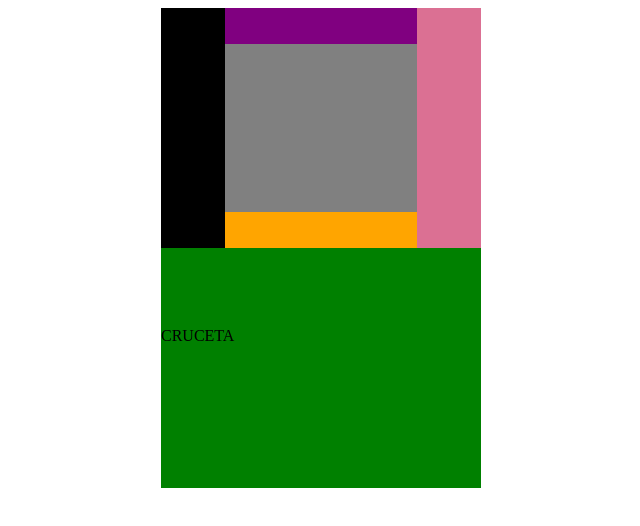
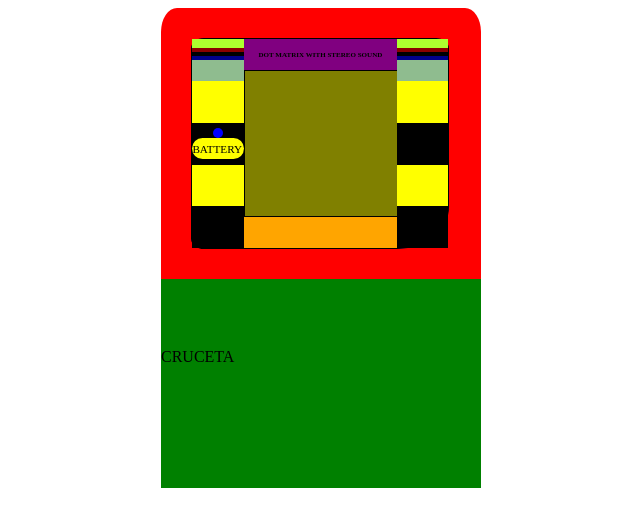
Before and after one commit to AlFlores10/proy.Videoconsola, a plain HTML site: page index.html in a window 1280 px wide. Shown: the whole page, without its empty margins (319-959 px from the left). Drawn offline with Linux system fonts and the light colour scheme.

Commit message:
maquetacion parte superior terminada

```diff
--- a/css/estilos.css
+++ b/css/estilos.css
@@ -12,38 +12,50 @@
     width: 20em;
     height: 30em;
     background-color: red;
-    border-radius: 10% 10% 30% 10%;
+    border-radius: 5% 5% 15% 5%;
 
     display:flex;
     flex-direction: column;
 }
 
-/*********************************
-************* PANTALLA ***********
-*********************************/
+/***********************************************
+************* PANTALLA *************************
+************************************************/
+
 .pantalla {
     height: 50%;
-    width: 100%;
+    width: 80%;
 
      background-color: blue;
      display: flex;
      flex-direction: row;
+     border-radius: 5% 5% 20% 5%;
+     border: 0.1em solid black;
+     margin: 1.9em;
+
 }
 
 
 .pantallaLeft {
     height: 100%;
     width: 20%;
+    border-radius: 20% 20% 20% 20%;
 
-     background-color: black;
+    display: flex;
+    flex-direction: column;
+
+   /* background-color: black; */
+
 }
 
 
 .pantallaCenter {
     height: 100%;
     width: 60%;
+    background-color: darkgreen;
 
-     background-color: darkgreen;
+    display: flex;
+    flex-direction: column;
 }
 
 
@@ -51,27 +63,90 @@
     height: 100%;
     width: 20%;
 
-     background-color: palevioletred;
+    /* background-color: palevioletred; */
 }
 
 
-.cristalUp {
+/********************************************************
+***************** CRISTAL IZQUIERDO **********************
+********************************************************/
+
+.cristalLeft1 {
+    height: 20%;
+    width: 100%;
+
+    background-color: black;
+}
+
+
+.cristalLeft2 {
+    height: 20%;
+    width: 100%;
+
+    background-color: yellow;
+
+}
+
+
+.cristalLeft3 {
+    height: 20%;
+    width: 100%;
+    background-color: black;
+    display: flex;
+    flex-direction: column;
+    justify-content: center;
+    align-items: center;
+
+}
+
+
+.cristalLeft4 {
+    height: 20%;
+    width: 100%;
+
+    background-color: yellow;
+
+}
+
+
+.cristalLeft5 {
+    height: 20%;
+    width: 100%;
+
+    background-color: black;
+
+}
+
+
+/*******************************************************
+*************** CRISTAL CENTRO *************************
+*******************************************************/
+
+.cristalCenterUp {
     height: 15%;
     width: 100%;
 
     background-color: purple;
+    display: flex;
+    flex-direction: row;
+    justify-content: center;
+    align-items: center;
+    font-size: 0.22em;
+    justify-content: space-around;
 }
 
 
-.cristalCenter {
+.cristalCenterCenter {
     height: 70%;
     width: 100%;
 
-    background-color: grey;
+    background-color: olive;
+    display: flex;
+    border: 0.1em solid black;
 }
 
 
-.cristalDown {
+.cristalCenterDown {
     height: 15%;
     width: 100%;
 
@@ -79,7 +154,131 @@
 }
 
 
-/********************BOTONES***********/
+/***********************************************************
+***************** CRISTAL DERECHO *************************/
+
+.cristalRight1 {
+    height: 20%;
+    width: 100%;
+
+    background-color: black;
+
+}
+
+
+.cristalRight2 {
+    height: 20%;
+    width: 100%;
+
+    background-color: yellow;
+
+}
+
+
+.cristalRight3 {
+    height: 20%;
+    width: 100%;
+
+    background-color: black;
+}
+
+
+.cristalRight4 {
+    height: 20%;
+    width: 100%;
+
+    background-color: yellow;
+
+}
+
+
+.cristalRight5 {
+    height: 20%;
+    width: 100%;
+
+    background-color: black;
+
+}
+
+
+
+/***********************************************************
+*********************** ESQUINAS ***************************
+***********************************************************/
+
+.esquina1 {
+    height: 20%;
+    width: 100%;
+
+    background-color: greenyellow;
+
+}
+
+.esquina2 {
+    height: 10%;
+    width: 100%;
+
+    background-color: darkred;
+
+}
+
+
+.esquina3 {
+    height: 10%;
+    width: 100%;
+
+    background-color: black;
+
+}
+
+.esquina4 {
+    height: 10%;
+    width: 100%;
+
+    background-color: darkblue;
+
+}
+
+
+.esquina5 {
+    height: 50%;
+    width: 100%;
+
+    background-color: darkseagreen;
+
+}
+
+
+/***********************************************************
+************* BOTÓN POWER **********************************
+***********************************************************/
+
+.btnPower1 {
+    height: 25%;
+    width: 20%;
+
+    background-color: blue;
+    border-radius: 10em;
+
+}
+
+
+.btnPower2 {
+    height: 50%;
+    width: 100%;
+
+    background-color: yellow;
+    border-radius: 10em;
+    font-size: 0.7em;
+    display: flex;
+    align-items: center;
+
+}
+
+
+/**************************************************************
+********************BOTONES***********************************
+**************************************************************/
 .botones {
     height: 50%;
     width: 100%;
--- a/index.html
+++ b/index.html
@@ -13,13 +13,46 @@
 
         <div class="general">
             <div class="pantalla">
-                <div class="pantallaLeft"></div>
+                <div class="pantallaLeft">
+                    <div class="cristalLeft1">
+                        <div class="esquina1"></div>
+                        <div class="esquina2"></div>
+                        <div class="esquina3"></div>
+                        <div class="esquina4"></div>
+                        <div class="esquina5"></div>
+
+                    </div>
+                    <div class="cristalLeft2"></div>
+                    <div class="cristalLeft3">
+                        <div class="btnPower1"></div>
+                        <div class="btnPower2">BATTERY</div>
+                    </div>
+                    <div class="cristalLeft4"></div>
+                    <div class="cristalLeft5"></div>
+
+
+                </div>
                 <div class="pantallaCenter">
-                    <div class="cristalUp"></div>
-                    <div class="cristalCenter"></div>
-                    <div class="cristalDown"></div>
+                    <div class="cristalCenterUp">
+                        <h1>DOT MATRIX WITH STEREO SOUND</h1>
+                    </div>
+                    <div class="cristalCenterCenter"></div>
+                    <div class="cristalCenterDown"></div>
                 </div>
-                <div class="pantallaRight"></div>
+                <div class="pantallaRight">
+                    <div class="cristalRight1">
+                        <div class="esquina1"></div>
+                        <div class="esquina2"></div>
+                        <div class="esquina3"></div>
+                        <div class="esquina4"></div>
+                        <div class="esquina5"></div>
+
+                    </div>
+                    <div class="cristalRight2"></div>
+                    <div class="cristalRight3"></div>
+                    <div class="cristalRight4"></div>
+                    <div class="cristalRight5"></div>
+                </div>
             </div>
             <div class="botones">
                 <div class="botones1">
```
